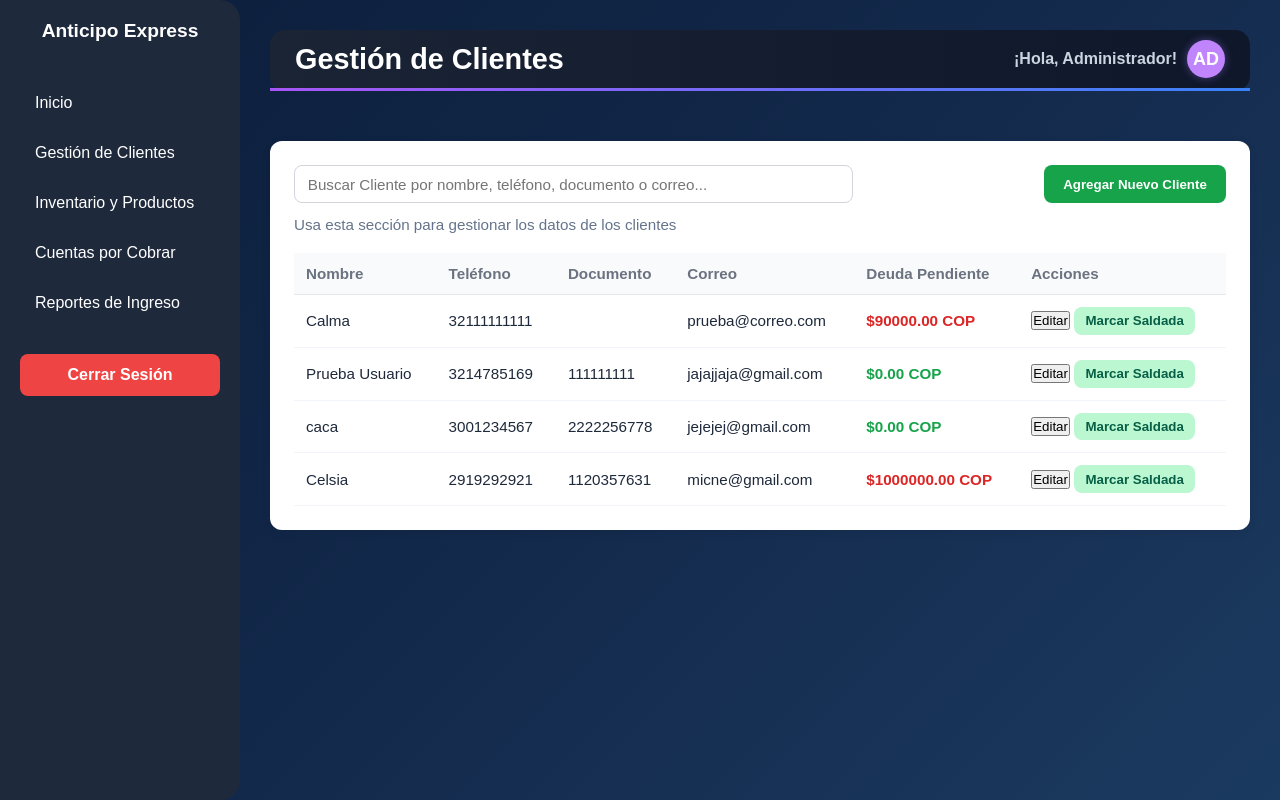
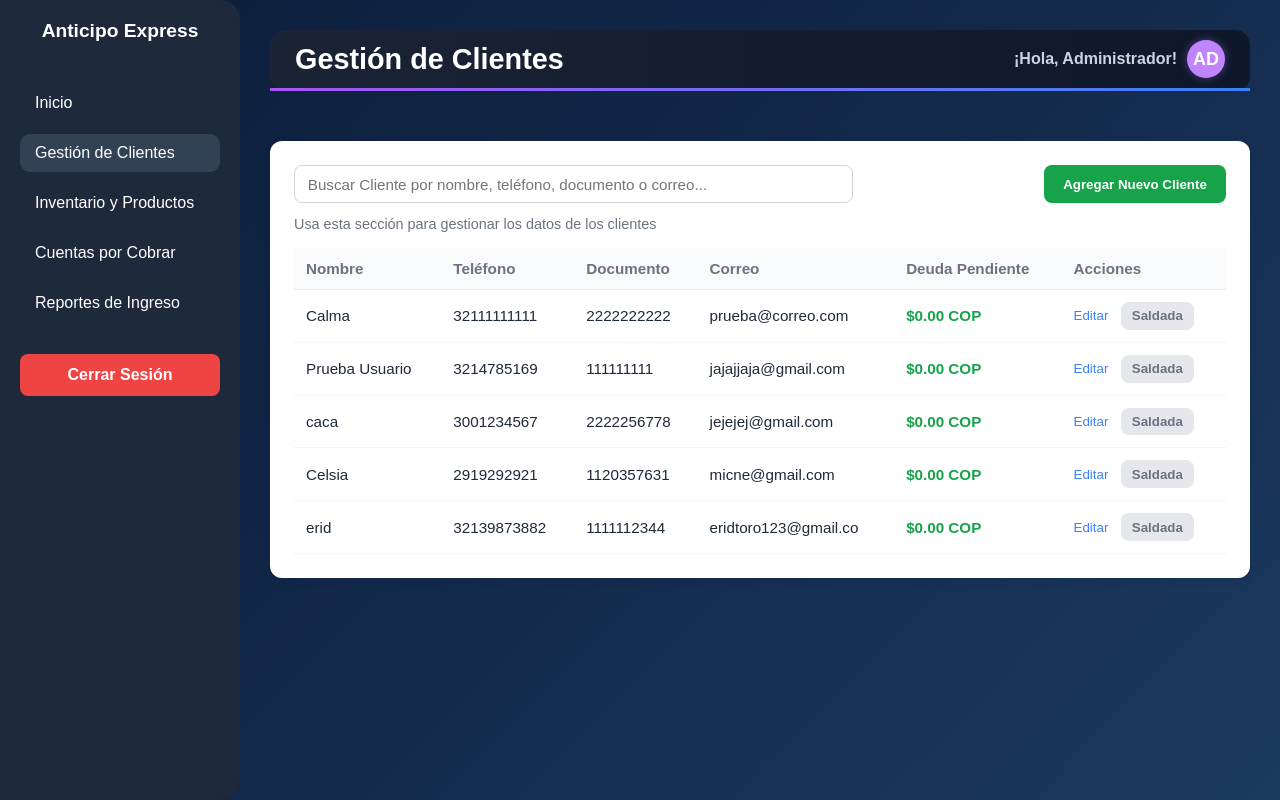
Before and after one commit to LauraSofiaG7/Anticipos_express_2025, a Django app: page /adminapp/clientes/ in a window 1280 px wide. Run offline with Django 5.2, Linux system fonts and the light colour scheme; data comes from the database, SQL or seed files in the repository.

Commit message:
Actualizando mi proyecto

```diff
--- a/app_administrador/static/css/estilos.css
+++ b/app_administrador/static/css/estilos.css
@@ -381,30 +405,33 @@
     background-color: #f9fafb; /* fondo gris claro al pasar el mouse */
 }
 
-/* ==== COLORES DE DEUDA ==== */
-.rojo {
+/* ==== COLORES DE DEUDA Y ACCIONES ==== */
+.tabla-clientes .rojo {
     color: #dc2626; /* texto de deuda pendiente color rojo color rojo */
     font-weight: 600; /* texto en negrita */
 }
 
-.verde {
+.tabla-clientes .verde {
     color: #16a34a; /* texto sin deuda color verde */
     font-weight: 600; /* texto en negrita */
 }
 
-/* ==== ACCIONES ==== */
-.editar {
+.btn-editar {
     color: #3b82f6; /* texto editar color azul */
-    text-decoration: none; /* sin subrayado */
+    background: none;
+    border: none;
+    cursor: pointer;
     font-weight: 500; /* peso de fuente medio */
     margin-right: 8px; /* espacio a la derecha */
+    transition: text-decoration 0.2s;
 }
 
-.editar:hover {
+.btn-editar:hover {
     text-decoration: underline; /* subrayado al pasar el mouse */
 }
 
 .btn-saldar {
+    /* Estilo para 'Marcar Saldada' */
     background-color: #bbf7d0; /* fondo verde claro */
     color: #065f46; /* texto verde oscuro */
     border: none; /* sin borde */
@@ -412,18 +439,31 @@
     padding: 0.4rem 0.7rem; /* espacio interno */
     font-weight: 600; /* texto en negrita */
     cursor: pointer; /* cambia el cursor al pasar por encima */
+    transition:  0.2s; /* transición suave */
 }
 
 .btn-saldar:hover {
     background-color: #86efac; /* fondo verde más claro */
 }
 
-.saldada {
-    color: #9ca3af; /* texto gris */
-    font-weight: 600; /* texto en negrita */
+/* NUEVO ESTILO: Estilo para el botón cuando ya está 'Saldada' */
+.btn-saldada {
+    background-color: #e5e7eb !important; /* fondo gris claro */
+    color: #6b7280 !important; /* texto gris oscuro */
+    cursor: default !important; /* Cursor normal, no de mano */
+    opacity: 1;
+    /* Copiar estilos de padding y borde del btn-saldar para mantener la consistencia */
+    border: none;
+    border-radius: 8px;
+    padding: 0.4rem 0.7rem;
+    font-weight: 600;
 }
 
-/*CONTENEDOR PRODUCTOS*/
+/*
+====================================
+     CONTENEDOR PRODUCTOS
+====================================
+*/
 .paneles {
     display: grid; /*usa un diseño de cuadriculas*/
     grid-template-columns: 2fr 1fr; /*define dos columnas la primera ocupa el doble de ancho que la segunda*/
@@ -620,18 +665,14 @@
     font-weight: normal; /* quita el negrito del texto dentro del span */
 }
 
-.descripcion {
-    color: #64748b;/* aplica color gris claro al texto descriptivo */
-    font-size: 0.95rem; /* ajusta el tamaño del texto un poco menor al estandar */
-    margin-bottom: 18px; /* agrega espacio inferior antes del siguiente bloque */
-}
+/* El .descripcion global aplica aquí, no duplicamos */
 
 /* Tarjeta blanca */
 .tarjeta-cobros {
     background-color: white;/* fondo blanco para la tarjeta */
     border-radius: 12px; /* bordes redondeados para suavizar las esquinas */
-    padding: 25px;  /* espaciado interno uniforme en toda la tarjeta */
-    box-shadow: 0 2px 6px rgba(0, 0, 0, 0.08);  /* sombra sutil para darle relieve al panel */
+    padding: 25px; /* espaciado interno uniforme en toda la tarjeta */
+    box-shadow: 0 2px 6px rgba(0, 0, 0, 0.08); /* sombra sutil para darle relieve al panel */
 }
 
 /* Buscador y Boton */
@@ -735,11 +781,7 @@
     margin-bottom: 6px;
 }
 
-.descripcion {
-    color: #64748b;
-    font-size: 0.95rem;
-    margin-bottom: 20px;
-}
+/* El .descripcion global aplica aquí, no duplicamos */
 
 /* ======== TARJETA PRINCIPAL ======== */
 .tarjeta-reportes {
@@ -998,23 +997,95 @@
 }
 
 .btn-cerrar {
-  margin-top: 10px;
     width: 100%;
     padding: 10px;
-  background: #d9534f;
+    background: #d9534f; /* Rojo de cancelar/cerrar */
     color: white;
     border: none;
     border-radius: 6px;
     cursor: pointer;
+    font-weight: bold;
+    transition: background 0.2s;
 }
 
 .btn-cerrar:hover {
     background: #c9302c;
 }
 
-.btn-saldada {
-    background-color: #4caf50 !important;
-    color: white !important;
-    opacity: 0.8;
-    cursor: default !important;
+/*
+====================================
+     RESPONSIVE
+====================================
+*/
+@media (max-width: 1024px) {
+    /* Ajustes para pantallas medianas (tablets) */
+    .paneles {
+        grid-template-columns: 1fr; /* Una sola columna para productos y categorías */
     }
+}
+
+
+@media (max-width: 768px) {
+    body {
+        flex-direction: column; /*coloca la barra lateral arriba y el contenido abajo*/
+    }
+
+    .barra-lateral {
+        width: 100%; /*barra lateral ocupa todo el ancho*/
+        border-radius: 0 ; /*sin bordes redondos*/
+        flex-direction: row; /*menu en la fila*/
+        justify-content: space-between; /*espacio entre elementos*/
+        align-items: center; /*centrar verticalmente*/
+    }
+
+    .barra-lateral .logo {
+        margin-bottom: 0;
+        font-size: 1.1em;
+    }
+
+    .menu {
+        display: flex; /*coloca los elementos en fila*/
+        gap: 10px; /*espacio entre elementos*/
+    }
+
+    .menu li a {
+        padding: 5px 10px; /* reduce el padding del menu */
+    }
+
+    .logout {
+        margin-top: 0; /*sin margen superior*/
+        padding: 8px 15px; /*reduce tamaño del boton*/
+    }
+
+    .encabezado {
+        padding: 10px 15px; /* Reduce padding del encabezado */
+        margin-bottom: 30px;
+    }
+
+    .encabezado h1 {
+        font-size: 1.5em; /* Reduce tamaño del título */
+    }
+
+    .buscador {
+        flex-direction: column;
+        align-items: stretch;
+    }
+
+    .buscador input {
+        width: 100%;
+        margin-bottom: 10px;
+    }
+
+    .contenedor-clientes, .tarjeta-reportes, .panel-cobros {
+        padding: 1rem;
+    }
+
+    .resumen-reportes {
+        flex-direction: column; /* Apila las tarjetas de resumen */
+    }
+
+    .modal-contenido {
+        width: 90%; /* Ajusta el ancho del modal para pantallas pequeñas */
+        margin: 15px;
+    }
+}
--- a/app_administrador/templates/administrador/clientes.html
+++ b/app_administrador/templates/administrador/clientes.html
@@ -9,7 +9,6 @@
 </head>
 <body>
 
-<!-- Barra lateral -->
 <aside class="barra-lateral">
     <h2 class="logo">
         <span class="icono"></span>
@@ -72,12 +71,19 @@
                                 Editar
                         </button>
 
+                        {% if cliente.deuda_total == 0 %}
+                            <button
+                                class="btn-saldada"
+                                disabled>
+                                Saldada
+                            </button>
+                        {% else %}
                             <button
                                 class="btn-saldar"
                                 onclick="confirmarSaldar('{{ cliente.id }}', this)">
                                 Marcar Saldada
                             </button>
-
+                        {% endif %}
                     </td>
                 </tr>
                 {% endfor %}
@@ -86,7 +92,6 @@
     </div>
 </main>
 
-<!-- ========== MODAL AGREGAR CLIENTE ========== -->
 <div class="modal-oscuro" id="modalAgregarCliente">
     <div class="modal-contenido">
         <h2>Nuevo Cliente</h2>
@@ -117,7 +122,6 @@
     </div>
 </div>
 
-<!-- ========== MODAL EDITAR CLIENTE ========== -->
 <div class="modal-oscuro" id="modalEditar">
     <div class="modal-contenido">
         <h2>Editar Cliente</h2>
@@ -150,6 +154,18 @@
     </div>
 </div>
 
+<div class="modal-oscuro" id="modalSaldar">
+    <div class="modal-contenido">
+        <h2>Confirmación</h2>
+        <p>¿Seguro que quieres marcar como saldada esta persona?</p>
+
+        <div class="acciones-modal">
+            <button class="btn-verde" id="btnConfirmarSaldar">Sí, marcar</button>
+            <button class="btn-cerrar" onclick="cerrarModalSaldar()">Cancelar</button>
+        </div>
+    </div>
+</div>
+
 <script>
 // ----- Modal Agregar -----
 const btnAgregar = document.getElementById("btnAgregarCliente");
@@ -168,6 +184,7 @@
     document.getElementById("editar_nombre").value = nombre;
     document.getElementById("editar_telefono").value = telefono;
     document.getElementById("editar_documento").value = documento;
+    // Manejo de 'None' para campos opcionales
     document.getElementById("editar_correo").value = correo === "None" ? "" : correo;
     document.getElementById("editar_deuda").value = deuda;
 }
@@ -182,6 +199,7 @@
     let filas = document.querySelectorAll(".tabla-clientes tbody tr");
 
     filas.forEach(fila => {
+        // Asegúrate de que los índices de los hijos coincidan con tus columnas
         let nombre = fila.children[0].textContent.toLowerCase();
         let telefono = fila.children[1].textContent.toLowerCase();
         let documento = fila.children[2].textContent.toLowerCase();
@@ -200,29 +218,65 @@
     });
 });
 
-// ====== MARCAR SALDADA ======
+// ====== LÓGICA DEL MODAL SALDAR ======
+let idClienteSeleccionado = null;
+let botonSeleccionado = null; // Referencia al botón que se hizo clic
+
 function confirmarSaldar(idCliente, boton) {
-    if (!confirm("¿Seguro que quieres marcar como saldada esta persona?")) {
-        return;
+    idClienteSeleccionado = idCliente;
+    botonSeleccionado = boton; // Guarda la referencia del botón
+    document.getElementById("modalSaldar").style.display = "flex";
 }
 
-    fetch(`/marcar_saldada/${idCliente}/`)
+function cerrarModalSaldar() {
+    document.getElementById("modalSaldar").style.display = "none";
+}
+
+document.getElementById("btnConfirmarSaldar").onclick = () => {
+    // 1. Llama a tu endpoint de backend para marcar como saldada.
+    // USAMOS LA FUNCIÓN URL DE DJANGO SI FUERA POSIBLE, PERO AQUÍ USAMOS LA RUTA MANUALMENTE CORREGIDA.
+    const urlSaldar = `{% url 'marcar_saldada' 0 %}`.replace('0', idClienteSeleccionado);
+
+    fetch(urlSaldar)
         .then(response => {
             if (response.ok) {
-                boton.textContent = "Saldada";
-                boton.classList.remove("btn-saldar");
-                boton.classList.add("btn-saldada");
-                boton.disabled = true;
+                // 2. Si el backend responde OK (código 200), actualiza el estado visual:
 
-                let fila = boton.closest("tr");
-                let celdaDeuda = fila.querySelector("td:nth-child(5)");
+                // Cambia el texto
+                botonSeleccionado.textContent = "Saldada";
+
+                // Cambia las clases CSS (quitas btn-saldar y pones btn-saldada)
+                botonSeleccionado.classList.remove("btn-saldar");
+                botonSeleccionado.classList.add("btn-saldada");
+
+                // Deshabilita el botón
+                botonSeleccionado.disabled = true;
+
+                // 3. Actualiza la celda de la deuda:
+                let fila = botonSeleccionado.closest("tr");
+                let celdaDeuda = fila.children[4]; // La 5ta columna (índice 4) es la deuda
 
                 celdaDeuda.textContent = "$0 COP";
                 celdaDeuda.classList.remove("rojo");
                 celdaDeuda.classList.add("verde");
+
+                // Opcional: Mostrar un mensaje de éxito
+                // alert("Deuda saldada con éxito.");
+
+            } else {
+                // Manejar error si el backend falla
+                console.error("Error al marcar como saldada. Código:", response.status);
+                alert("Hubo un error al intentar saldar la deuda. Inténtalo de nuevo.");
             }
+        })
+        .catch(error => {
+            console.error("Error de red:", error);
+            alert("Error de conexión. Inténtalo de nuevo.");
         });
-}
+
+    // 4. Cierra el modal, independientemente del resultado del fetch
+    cerrarModalSaldar();
+};
 </script>
 
 </body>
--- a/app_administrador/urls.py
+++ b/app_administrador/urls.py
@@ -9,6 +9,7 @@
     path('reportes/', views.admin_reportes, name="admin_reportes"),
     path('admin/clientes/agregar/', views.agregar_cliente, name='agregar_cliente'),
     path('clientes/editar/', views.editar_cliente, name='editar_cliente'),
-    path('marcar_saldada/<int:id>/', views.marcar_saldada, name='marcar_saldada')
 
+    # RUTA CORREGIDA: Cambiada para que coincida con la llamada del JavaScript
+    path("marcar_saldada/<int:cliente_id>/", views.marcar_saldada, name="marcar_saldada"),
 ]
--- a/app_administrador/views.py
+++ b/app_administrador/views.py
@@ -1,5 +1,5 @@
 from django.shortcuts import render, redirect, get_object_or_404
-from django.http import JsonResponse
+from django.http import JsonResponse, HttpResponse # Importamos HttpResponse
 from django.db.models import Sum
 from datetime import date, timedelta
 
@@ -37,7 +37,8 @@
     proximos_5 = hoy + timedelta(days=5)
     pagos_fiados = CuentaPorCobrar.objects.filter(
     estado="Pendiente",
-    fecha_vencimiento__lte=proximos_5   ).order_by("fecha_vencimiento")[:5]
+    fecha_vencimiento__lte=proximos_5
+    ).order_by("fecha_vencimiento")[:5]
 
     contexto = {
         "ingresos_mes": ingresos_mes,
@@ -66,9 +67,14 @@
     if request.method == "POST":
         nombre = request.POST.get("nombre")
         telefono = request.POST.get("telefono")
-        deuda = request.POST.get("deuda", 0)
+        # Asegúrate de convertir la deuda a número (float o int)
+        try:
+            deuda = float(request.POST.get("deuda", 0))
+        except ValueError:
+            deuda = 0
+
         documento = request.POST.get("documento_identidad")
-        correo = request.POST.get("correo") or None  # correo opcional
+        correo = request.POST.get("correo") or None
 
         Cliente.objects.create(
             nombre=nombre,
@@ -92,26 +98,55 @@
         cliente.telefono = request.POST.get("telefono")
         cliente.documento_identidad = request.POST.get("documento_identidad")
         cliente.correo = request.POST.get("correo") or None
-        cliente.deuda_total = request.POST.get("deuda")
+
+        # Convertir deuda antes de guardar
+        try:
+            cliente.deuda_total = float(request.POST.get("deuda"))
+        except ValueError:
+            pass # Mantener la deuda si la conversión falla
 
         cliente.save()
 
     return redirect("admin_clientes")
 
 
-def marcar_saldada(request, id):
-    cliente = get_object_or_404(Cliente, id=id)
-    cliente.deuda_total = 0
-    cliente.save()
+# FUNCIÓN CORREGIDA
+def marcar_saldada(request, cliente_id):
+    # Verificamos si la solicitud es GET, como lo hace el fetch del JavaScript
+    if request.method == "GET":
+        try:
+            # 1. Buscar el CLIENTE por su ID
+            cliente = get_object_or_404(Cliente, pk=cliente_id)
 
-    return JsonResponse({"ok": True})
+            # 2. Actualizar la DEUDA TOTAL del cliente a cero
+            cliente.deuda_total = 0
+
+            # 3. Guardar el cambio en la base de datos
+            cliente.save()
+
+            # 4. Devolver una respuesta HTTP 200 (OK) simple
+            # Esto es lo que verifica `response.ok` en el frontend.
+            return HttpResponse(status=200)
+
+        except Exception as e:
+            # Loguea el error en la terminal del servidor (MUY IMPORTANTE para debug)
+            print(f"Error al saldar la deuda del cliente {cliente_id}: {e}")
+
+            # Devuelve un código 500 para que el frontend sepa que hubo un error
+            return HttpResponse(status=500)
+
+    # Si no es un método GET, devolvemos un error de método no permitido
+    return HttpResponse(status=405)
+
 
 def admin_productos(request):
     productos = Producto.objects.all()
     return render(request, "administrador/productos.html", {"productos": productos})
+
 def admin_cuentas(request):
     cuentas = CuentaPorCobrar.objects.all()
     return render(request, "administrador/cuentas.html", {"cuentas": cuentas})
+
 def admin_reportes(request):
     hoy = date.today()
     inicio_mes = hoy.replace(day=1)
```
Also changed, not shown: other parts of app_administrador/static/css/estilos.css (+156 -165 lines), app_administrador/models.py (+16 -15 lines), app_administrador/migrations/0004_remove_cliente_direccion_remove_cliente_firma_and_more.py (added), db.sqlite3. Lines whose indentation alone changed are shown as unchanged.
